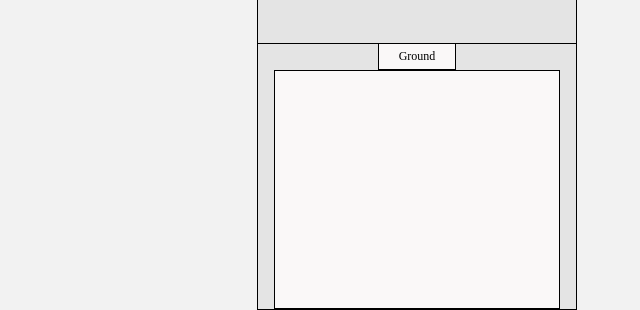
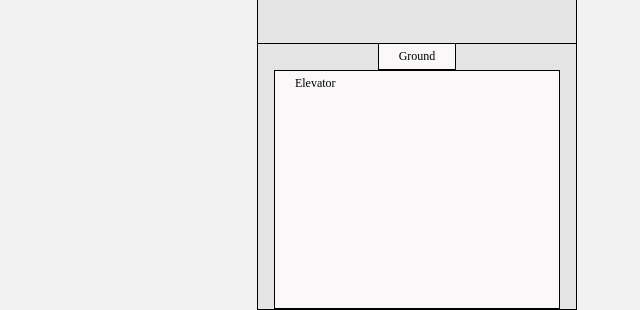
Before and after one commit to Grenish/assignment-2, a plain HTML site: page index.html in a window 1280 px wide. Shown: the part 490-800 px from the top of the page, 223-863 px from the left. Drawn offline with Linux system fonts and the light colour scheme.

Commit message:
update index.html

```diff
--- a/index.html
+++ b/index.html
@@ -17,7 +17,9 @@
       </div>
       <div class="lvl3 top">
         <span class="head">Ground</span>
-        <div class="currentFloor" id="currentFloor"></div>
+        <div class="currentFloor" id="currentFloor">
+            Elevator
+        </div>
       </div>
     </div>
 
```
